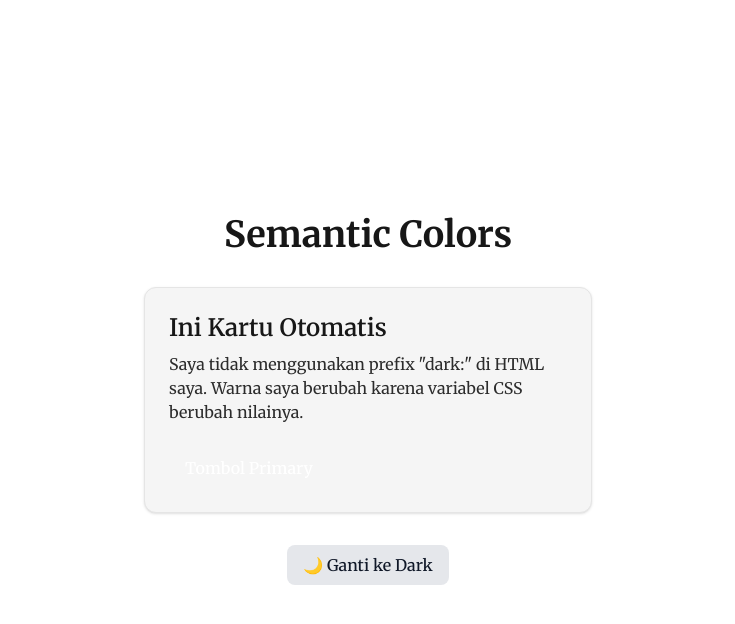
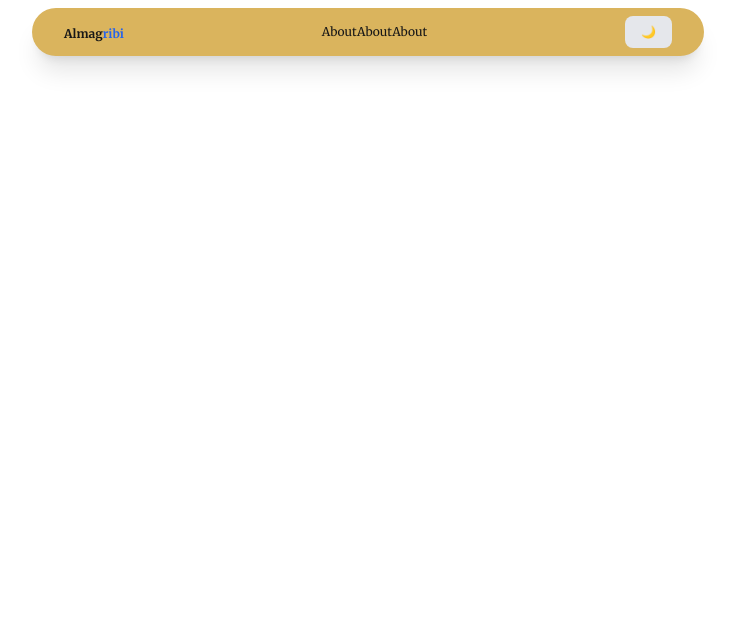
Before and after one commit to almagribii/almagribi, a Next.js app: page / in a window 1280 px wide. Shown: the top 624 px of the page, without its empty margins (272-1007 px from the left). Built offline with nearby package versions, Linux system fonts and the light colour scheme.

Commit message:
temporary navbar

```diff
--- a/app/globals.css
+++ b/app/globals.css
@@ -13,6 +13,7 @@
   --card: #f5f5f5;
   --card-foreground: #171717;
 
+  --primary: #2563eb; /* Biru */
   --primary-foreground: #ffffff;
 
   --border: #e5e5e5;
@@ -57,3 +58,18 @@ body {
   background-color: var(--background);
   color: var(--foreground);
 }
+
+/* Hover Text */
+.hoverText {
+  display: inline-block;
+  transition: transform 0.3s ease-out, color 0.3s ease-out;
+}
+.text-hover-primary:hover {
+  color: var(--color-primary);
+}
+.text-hover-light:hover {
+  color: var(--color-foreground);
+}
+.hoverText:hover {
+  transform: translateY(-2px);
+}
--- a/app/page.tsx
+++ b/app/page.tsx
@@ -1,23 +1,10 @@
+import { Navbar } from "@/components/navbar";
 import { ThemeToggle } from "@/components/theme-toogle";
 
 export default function Home() {
   return (
-    <div className="min-h-screen flex flex-col items-center justify-center gap-8 bg-background text-foreground transition-colors duration-300">
-      <h1 className="text-4xl font-bold">Semantic Colors</h1>
-
-      <div className="p-6 rounded-xl border border-border bg-card text-card-foreground shadow-sm max-w-md">
-        <h2 className="text-2xl font-semibold mb-2">Ini Kartu Otomatis</h2>
-        <p className="mb-6 opacity-90">
-          Saya tidak menggunakan prefix "dark:" di HTML saya. Warna saya berubah
-          karena variabel CSS berubah nilainya.
-        </p>
-
-        <button className="px-4 py-2 rounded bg-primary text-primary-foreground font-medium hover:opacity-90">
-          Tombol Primary
-        </button>
-      </div>
-
-      <ThemeToggle />
+    <div className="max-w-2xl mx-auto items-center">
+      <Navbar />
     </div>
   );
 }
--- a/components/navbar.tsx
+++ b/components/navbar.tsx
@@ -1,8 +1,38 @@
+import { ThemeToggle } from "./theme-toogle";
+
 export const Navbar = () => {
   return (
-    <div className="bg-yellow-700">
-      <div>Halo</div>
-      <div></div>
+    <div className="bg-[#DAB45D] w-full flex justify-between items-center p-2 mt-2 shadow-xl rounded-full px-8 text-xs">
+      <div className="mt-1 hidden sm:block text-xs font-bold">
+        <span className="text-foreground dark:text-foreground">
+          <span className="hoverText text-hover-primary">A</span>
+
+          <span className="hoverText text-hover-primary">l</span>
+
+          <span className="hoverText text-hover-primary">m</span>
+
+          <span className="hoverText text-hover-primary">a</span>
+
+          <span className="hoverText text-hover-primary">g</span>
+        </span>
+
+        <span className="text-primary dark:text-primary">
+          <span className="hoverText text-hover-light">r</span>
+
+          <span className="hoverText text-hover-light">i</span>
+
+          <span className="hoverText text-hover-light">b</span>
+          <span className="hoverText text-hover-light">i</span>
+        </span>
+      </div>{" "}
+      <div>
+        <a href="">About</a>
+        <a href="">About</a>
+        <a href="">About</a>
+      </div>
+      <div>
+        <ThemeToggle />
+      </div>
     </div>
   );
 };
--- a/components/theme-toogle.tsx
+++ b/components/theme-toogle.tsx
@@ -16,11 +16,11 @@ export function ThemeToggle() {
   return (
     <button
       onClick={() => setTheme(theme === "dark" ? "light" : "dark")}
-      className="px-4 py-2 rounded-lg font-medium transition-colors
+      className="px-4 py-2 rounded-lg text-xs transition-colors
                  bg-gray-200 text-gray-900 hover:bg-gray-300
                  dark:bg-gray-800 dark:text-gray-100 dark:hover:bg-gray-700"
     >
-      {theme === "dark" ? "🌞 Ganti ke Light" : "🌙 Ganti ke Dark"}
+      {theme === "dark" ? "🌞" : "🌙"}
     </button>
   );
 }
```
